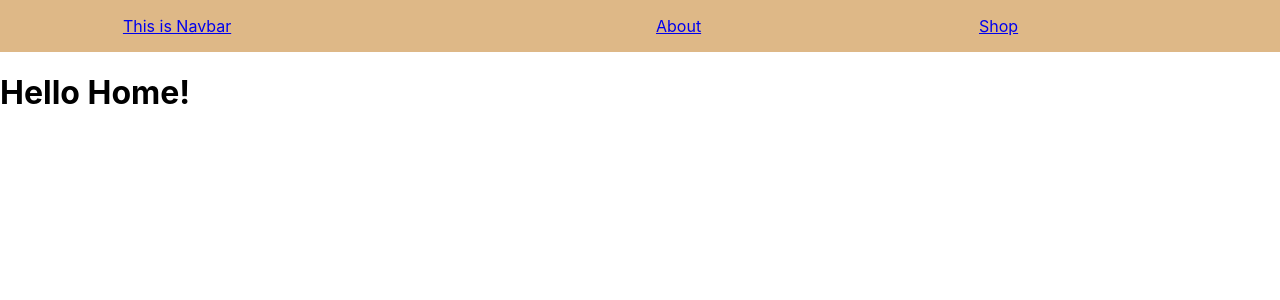
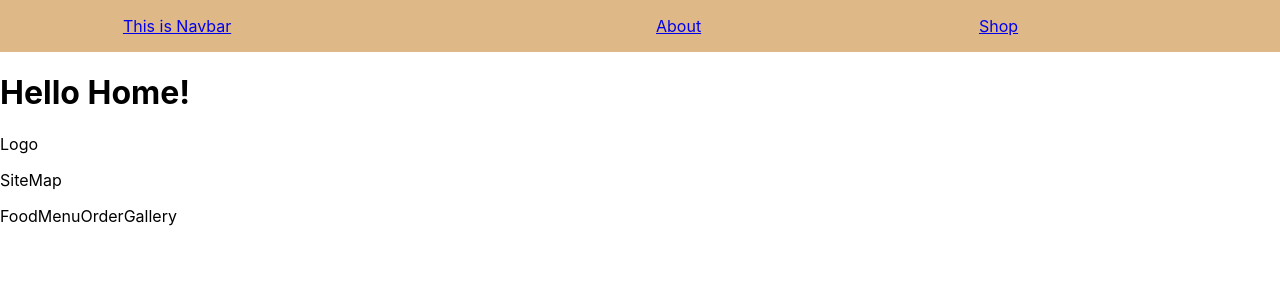
Before and after one commit to Armanarmaan/sarimande-ui, a React (Create React App) app: page / in a window 1280 px wide. Shown: the top 300 px of the page. Built offline with nearby package versions, Linux system fonts and the light colour scheme.

Commit message:
nyimpem progress

```diff
--- a/src/App.js
+++ b/src/App.js
@@ -4,6 +4,7 @@ import Home from './components/Home';
 import About from './components/About';
 import Shop from './components/Shop';
 import { BrowserRouter as Router, Switch, Route } from 'react-router-dom';
+import Footer from './components/Footer';
 
 function App() {
   return (
@@ -15,6 +16,7 @@ function App() {
           <Route path="/about" exact component={About} />
           <Route path="/shop" exact component={Shop} />
         </Switch>
+        <Footer />
       </div>
     </Router>
   );
--- /dev/null
+++ b/src/components/Footer.js
@@ -0,0 +1,21 @@
+import '../style/Footer.scss';
+import { Link } from 'react-router-dom';
+
+function Footer() {
+  return (
+    <div>
+      <div>
+        <p>Logo</p>
+      </div>
+      <div>
+        <p>SiteMap</p>
+        <a>FoodMenu</a>
+        <a>Order</a>
+        <a>Gallery</a>
+      </div>
+    </div>
+
+  );
+}
+
+export default Footer;
--- /dev/null
+++ b/src/style/Footer.scss
@@ -0,0 +1,5 @@
+.footer{
+    display: flex;
+    justify-content: space-around;
+    background-color: grey;
+};
```
